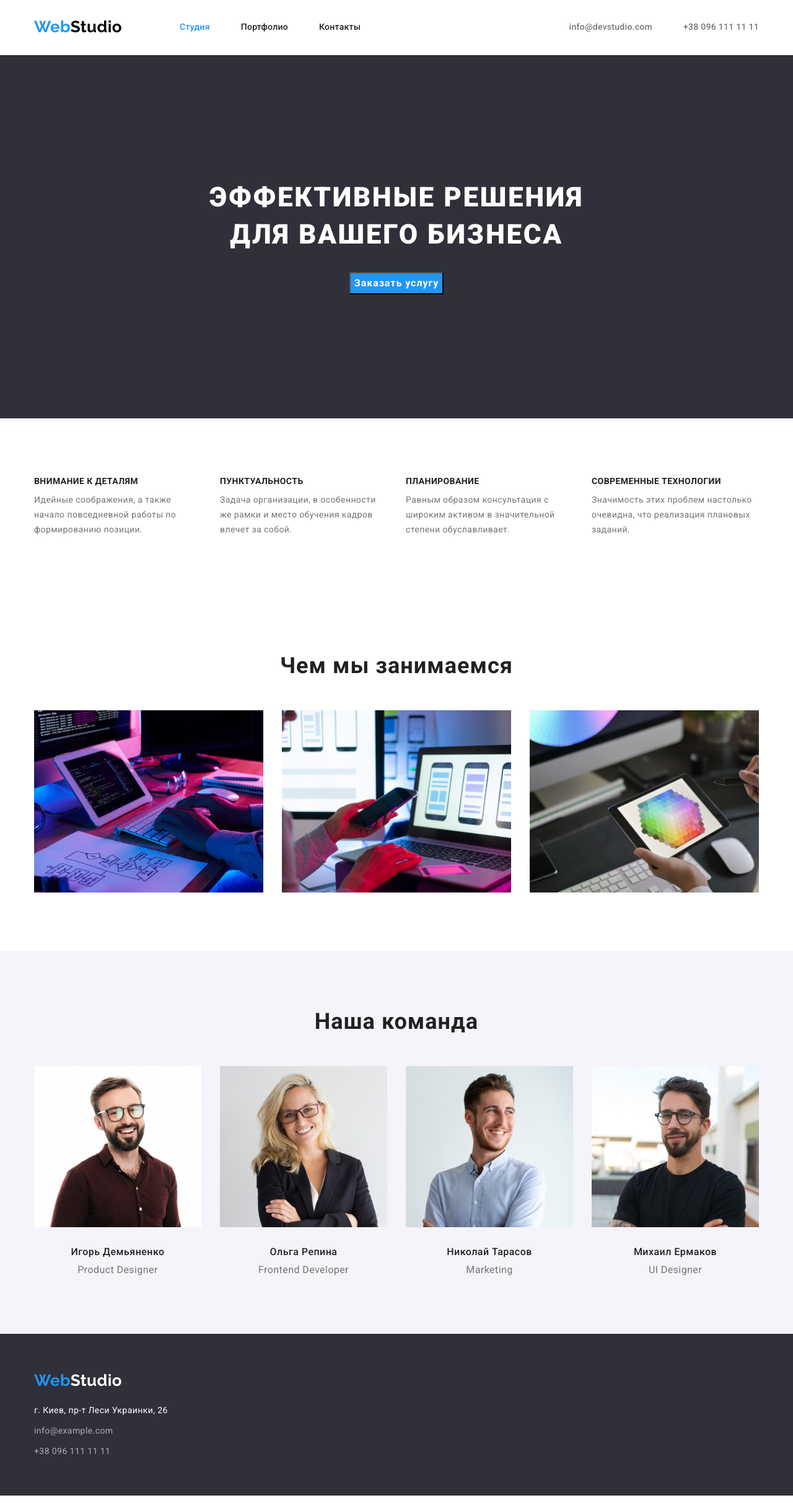
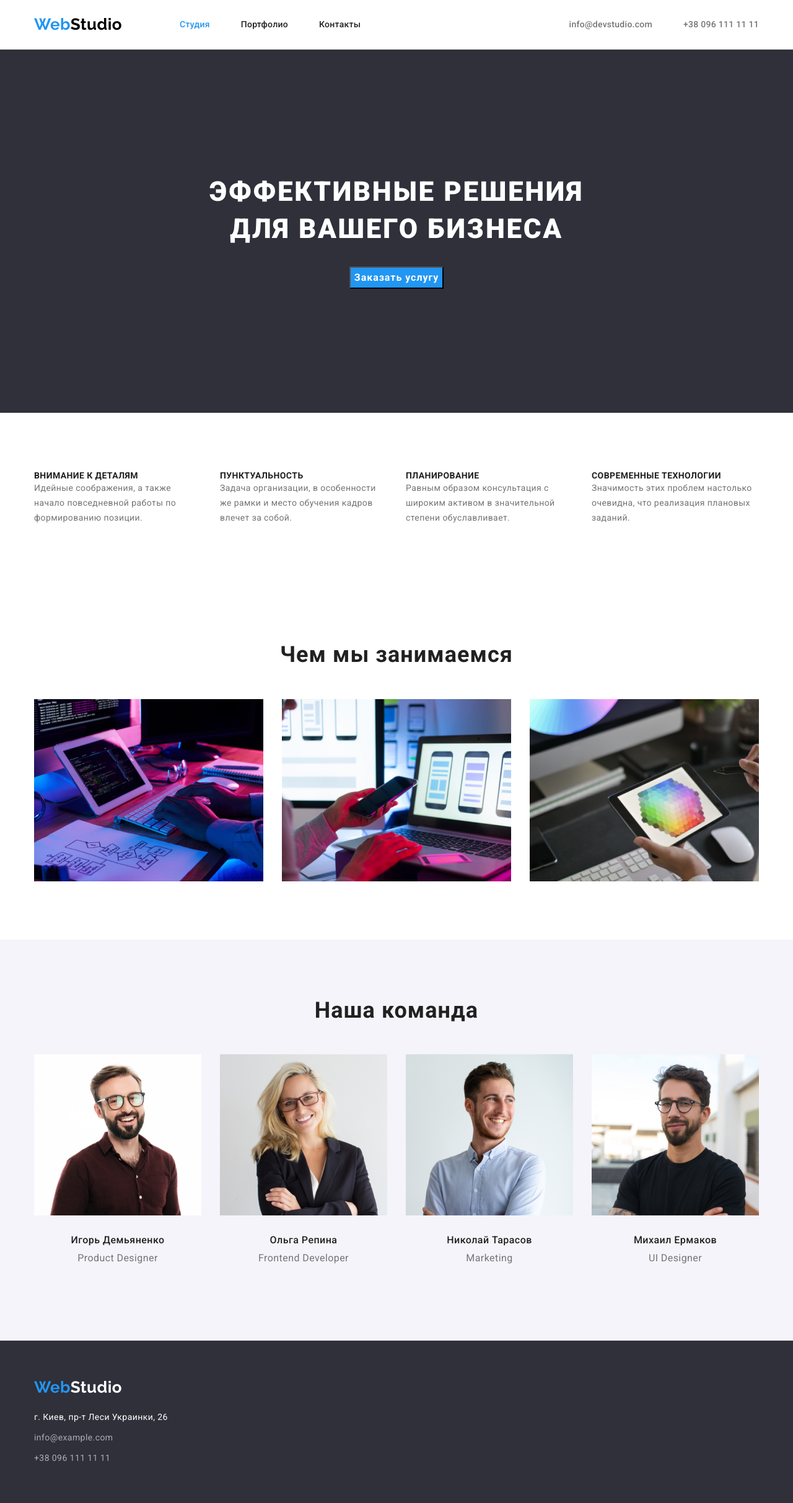
Before and after one commit to VitaliiVeshtobei/goit-markup-hw-03, a plain HTML site: page index.html in a window 1280 px wide. Shown: the whole page at 62% size. Drawn offline with nearby package versions, Linux system fonts and the light colour scheme.

Commit message:
correct 2

```diff
--- a/css/style.css
+++ b/css/style.css
@@ -7,8 +7,8 @@
 :root {
   --primary-text-color: #757575;
   --secondary-text-color: #212121;
-    --accent-color: #2196F3;
-    --background-color: #2F303A;
+  --accent-color: #2196f3;
+  --background-color: #2f303a;
 }
 
 .container {
@@ -21,7 +21,7 @@
 body {
   background-color: #fff;
   color: var(--primary-text-color);
-    font-family: Roboto,sans-serif;
+  font-family: Roboto, sans-serif;
   letter-spacing: 0.03em;
   font-weight: 400;
   font-size: 14px;
@@ -33,7 +33,7 @@ body {
 
 /* header */
 header {
-    border-bottom: 1px solid #ECECEC;
+  border-bottom: 1px solid #ececec;
 }
 
 /* site-nav */
@@ -43,14 +43,12 @@ header {
 }
 
 .logo {
-    font-family: Raleway,sans-serif;
+  font-family: Raleway, sans-serif;
   font-weight: 700;
   font-size: 26px;
   line-height: 1.2;
   text-decoration: none;
 }
-
-
 
 .colorweb {
   color: var(--accent-color);
@@ -69,7 +67,6 @@ header {
   line-height: 1.1;
   letter-spacing: 0.02em;
   text-decoration: none;
-
 }
 .site-nav a.current {
   color: var(--accent-color);
@@ -80,7 +77,6 @@ header {
 .contact-footer a:hover,
 .contact-footer a:focus {
   color: var(--accent-color);
-
 }
 
 .site-nav {
@@ -90,7 +86,7 @@ header {
   margin-bottom: 0;
   padding-left: 0;
 }
-.site-nav .item {
+.link-nav {
   display: block;
   padding-top: 32px;
   padding-bottom: 32px;
@@ -115,7 +111,7 @@ header {
   text-decoration: none;
   font-weight: 500;
   font-size: 14px;
-    line-height: 1,14;
+  line-height: 1, 14;
   letter-spacing: 0.02em;
 }
 .contact a:hover,
@@ -142,8 +138,6 @@ header {
   max-width: 696px;
   margin-left: auto;
   margin-right: auto;
-
-
 }
 
 /* section */
@@ -157,21 +151,19 @@ header {
   text-transform: uppercase;
   margin-top: 0;
   margin-bottom: 0;
-    padding-bottom: 10px;
 }
 
 .section-text {
   margin-top: 0;
   margin-bottom: 0;
-
 }
 
-.section-team {
+.list-team {
   display: flex;
   margin-top: 0;
-    padding-top: 50px;
+  margin-top: 50px;
   margin-bottom: 0px;
-    padding-bottom: 94px;
+
   padding-left: 0px;
 }
 .section-team .item:not(:last-child) {
@@ -179,16 +171,17 @@ header {
 }
 
 .section-team h3 {
-    text-transform:capitalize
+  text-transform: capitalize;
 }
 
 .section-team .item img {
   display: block;
 }
-
-.list-advantages {
+.section-advantages {
   padding-top: 94px;
   padding-bottom: 94px;
+}
+.list-advantages {
   margin-top: 0;
   margin-bottom: 0;
   display: flex;
@@ -200,13 +193,16 @@ header {
 .list-advantages .item {
   max-width: 270px;
 }
+.section-box {
+  padding-top: 94px;
+  padding-bottom: 94px;
+}
 .title-box {
   font-weight: 700;
   font-size: 36px;
   line-height: 1.16;
   text-align: center;
   text-transform: none;
-    padding-top: 94px;
   padding-bottom: 0;
 }
 .box-img {
@@ -228,7 +224,7 @@ header {
   font-size: 16px;
   line-height: 1.19;
   text-align: center;
-    padding-top: 30px;
+
   padding-bottom: 0;
 }
 .comand-text {
@@ -236,27 +232,32 @@ header {
   font-size: 16px;
   line-height: 1.19;
   text-align: center;
-    padding-top: 10px;
+
+  margin-top: 10px;
   margin-bottom: 0px;
-    margin-top: 0;
 }
 
 .title-comand {
-
   font-weight: 700;
   font-size: 36px;
   line-height: 1.16;
   text-align: center;
   text-transform: none;
-    margin-top: 94px;
-    padding-top: 94px;
+
   margin-bottom: 0;
   padding-bottom: 0;
 }
+.section-team {
+  padding-top: 94px;
+  padding-bottom: 94px;
+}
 .team-bg {
-    background-color: #F5F4FA;
+  background-color: #f5f4fa;
 }
-
+.team-name {
+  padding-top: 30px;
+  padding-bottom: 30px;
+}
 /* footer */
 .footer {
   background-color: var(--background-color);
@@ -283,15 +284,12 @@ header {
 .footer-address p {
   margin-top: 0;
   margin-bottom: 0;
-    color: #FFFFFF;
+  color: #ffffff;
 }
 .footer-pd {
   padding-top: 60px;
   padding-bottom: 60px;
 }
-
-
-
 
 /* button */
 .button {
@@ -302,19 +300,17 @@ header {
   line-height: 1.88;
   letter-spacing: 0.06em;
   cursor: pointer;
-
 }
 .button-filter {
   color: #fff;
   background-color: var(--accent-color);
-
 }
 .button:hover,
 .button:focus {
-        background-color: #188CE8;
+  background-color: #188ce8;
 }
 .button-bgc {
-        background-color: #F5F4FA;
+  background-color: #f5f4fa;
 }
 
 /* Portfolio */
@@ -333,7 +329,6 @@ header {
 }
 .filter .item:not(:last-child) {
   margin-right: 8px;
-
 }
 
 .filter-title {
@@ -358,7 +353,7 @@ header {
 .filter button:hover {
   background-color: var(--accent-color);
   cursor: pointer;
-    color:#fff
+  color: #fff;
 }
 
 .projects {
@@ -377,15 +372,15 @@ header {
 .projects .item:nth-child(3n) {
   margin-right: 0;
 }
-.projects .item:nth-last-child(-n+3) {
+.projects .item:nth-last-child(-n + 3) {
   margin-bottom: 0;
 }
 .projects-card {
-    border-left: 1px solid #EEEEEE;
-    border-bottom: 1px solid #EEEEEE;
-    border-right: 1px solid #EEEEEE;
+  border-left: 1px solid #eeeeee;
+  border-bottom: 1px solid #eeeeee;
+  border-right: 1px solid #eeeeee;
 }
-.projects a{
+.projects a {
   text-decoration: none;
 }
 .img {
--- a/index.html
+++ b/index.html
@@ -1,94 +1,142 @@
 <!DOCTYPE html>
 <html lang="ru">
   <head>
-                <meta charset="UTF-8">
-                <meta http-equiv="X-UA-Compatible" content="IE=edge">
-                <meta name="viewport" content="width=device-width, initial-scale=1.0">
+    <meta charset="UTF-8" />
+    <meta http-equiv="X-UA-Compatible" content="IE=edge" />
+    <meta name="viewport" content="width=device-width, initial-scale=1.0" />
     <title>WebStudio</title>
-                <link href="https://fonts.googleapis.com/css2?family=Raleway:wght@700&family=Roboto:wght@400;500;700;900&display=swap" rel="stylesheet">
-                <link rel="stylesheet" href="https://cdnjs.cloudflare.com/ajax/libs/modern-normalize/1.1.0/modern-normalize.min.css" integrity="sha512-wpPYUAdjBVSE4KJnH1VR1HeZfpl1ub8YT/NKx4PuQ5NmX2tKuGu6U/JRp5y+Y8XG2tV+wKQpNHVUX03MfMFn9Q==" crossorigin="anonymous" referrerpolicy="no-referrer" />
-                <link rel="stylesheet" href="./css/style.css">
+    <link
+      href="https://fonts.googleapis.com/css2?family=Raleway:wght@700&family=Roboto:wght@400;500;700;900&display=swap"
+      rel="stylesheet"
+    />
+    <link
+      rel="stylesheet"
+      href="https://cdnjs.cloudflare.com/ajax/libs/modern-normalize/1.1.0/modern-normalize.min.css"
+      integrity="sha512-wpPYUAdjBVSE4KJnH1VR1HeZfpl1ub8YT/NKx4PuQ5NmX2tKuGu6U/JRp5y+Y8XG2tV+wKQpNHVUX03MfMFn9Q=="
+      crossorigin="anonymous"
+      referrerpolicy="no-referrer"
+    />
+    <link rel="stylesheet" href="./css/style.css" />
   </head>
   <body>
     <header>
       <div class="container main-nav">
         <nav class="main-nav">
-                    <a href="" class="logo"><span class="colorweb">Web</span><span class="colorstudio">Studio</span></a>
+          <a href="" class="logo"
+            ><span class="colorweb">Web</span
+            ><span class="colorstudio">Studio</span></a
+          >
           <ul class="site-nav list">
-                        <li class="item"><a href="./index.html" class="current">Студия</a></li>
-                        <li class="item"><a href="./portfolio.html">Портфолио</a></li>
-                        <li class="item"><a href="">Контакты</a></li>
+            <li class="item">
+              <a href="./index.html" class="current link-nav">Студия</a>
+            </li>
+            <li class="item">
+              <a href="./portfolio.html" class="link-nav">Портфолио</a>
+            </li>
+            <li class="item"><a href="" class="link-nav">Контакты</a></li>
           </ul>
         </nav>
         <ul class="contact list">
-                    <li class="item"><a href="mailto:info@devstudio.com">info@devstudio.com</a></li>
-                    <li class="item"><a href="tel:+380961111111">+38 096 111 11 11</a></li>
+          <li class="item">
+            <a href="mailto:info@devstudio.com">info@devstudio.com</a>
+          </li>
+          <li class="item">
+            <a href="tel:+380961111111">+38 096 111 11 11</a>
+          </li>
         </ul>
       </div>
     </header>
     <main>
-            <section  class="baner">
+      <section class="baner">
+        <div class="container">
           <h1 class="baner-title">Эффективные решения для вашего бизнеса</h1>
           <button type="button" class="button">Заказать услугу</button>
+        </div>
       </section>
       <!--Преимущества-->
-            <section class="section">
+      <section class="section-advantages">
         <div class="container">
           <ul class="list list-advantages">
             <li class="item">
               <h3 class="section-title">Внимание к деталям</h3>
-                        <p class="section-text">Идейные соображения, а также начало повседневной работы по формированию позиции.</p>
+              <p class="section-text">
+                Идейные соображения, а также начало повседневной работы по
+                формированию позиции.
+              </p>
             </li>
             <li class="item">
               <h3 class="section-title">Пунктуальность</h3>
-                        <p class="section-text">Задача организации, в особенности же рамки и место обучения кадров влечет за собой.</p>
+              <p class="section-text">
+                Задача организации, в особенности же рамки и место обучения
+                кадров влечет за собой.
+              </p>
             </li>
             <li class="item">
               <h3 class="section-title">Планирование</h3>
-                        <p class="section-text">Равным образом консультация с широким активом в значительной степени обуславливает.</p>
+              <p class="section-text">
+                Равным образом консультация с широким активом в значительной
+                степени обуславливает.
+              </p>
             </li>
             <li class="item">
               <h3 class="section-title">Современные технологии</h3>
-                        <p class="section-text">Значимость этих проблем настолько очевидна, что реализация плановых заданий.</p>
+              <p class="section-text">
+                Значимость этих проблем настолько очевидна, что реализация
+                плановых заданий.
+              </p>
             </li>
           </ul>
         </div>
       </section>
       <!--Бокс-->
-            <section class="section">
+      <section class="section-box">
         <div class="container">
           <h2 class="section-title title-box">Чем мы занимаемся</h2>
           <ul class="list box-img">
-                        <li class="item"><img src="./images/box1j.jpg" alt="box1" width="370"></li>
-                        <li class="item"><img src="./images/box2j.jpg" alt="box2" width="370"></li>
-                        <li class="item"><img src="./images/box3j.jpg" alt="box3" width="370"></li>
+            <li class="item">
+              <img src="./images/box1j.jpg" alt="box1" width="370" />
+            </li>
+            <li class="item">
+              <img src="./images/box2j.jpg" alt="box2" width="370" />
+            </li>
+            <li class="item">
+              <img src="./images/box3j.jpg" alt="box3" width="370" />
+            </li>
           </ul>
         </div>
       </section>
       <!--Команда-->
-            <section class="section team-bg">
+      <section class="section-team team-bg">
         <div class="container">
           <h2 class="section-title title-comand">Наша команда</h2>
-                    <ul class="list section-team">
+          <ul class="list list-team">
             <li class="item">
-                            <img src="./images/img.jpg" alt="img" width="270">
+              <img src="./images/img.jpg" alt="img" width="270" />
+              <div class="team-name">
                 <h3 class="section-title title-card">Игорь Демьяненко</h3>
                 <p class="comand-text">Product Designer</p>
+              </div>
             </li>
             <li class="item">
-                            <img src="./images/img1.jpg" alt="img1" width="270">
+              <img src="./images/img1.jpg" alt="img1" width="270" />
+              <div class="team-name">
                 <h3 class="section-title title-card">Ольга Репина</h3>
                 <p class="comand-text">Frontend Developer</p>
+              </div>
             </li>
             <li class="item">
-                            <img src="./images/img2.jpg" alt="img2" width="270">
+              <img src="./images/img2.jpg" alt="img2" width="270" />
+              <div class="team-name">
                 <h3 class="section-title title-card">Николай Тарасов</h3>
                 <p class="comand-text">Marketing</p>
+              </div>
             </li>
             <li class="item">
-                            <img src="./images/img3.jpg" alt="img3" width="270">
+              <img src="./images/img3.jpg" alt="img3" width="270" />
+              <div class="team-name">
                 <h3 class="section-title title-card">Михаил Ермаков</h3>
                 <p class="comand-text">UI Designer</p>
+              </div>
             </li>
           </ul>
         </div>
@@ -96,7 +144,10 @@
     </main>
     <footer class="footer">
       <div class="container footer-pd">
-                <a href="" class="logo"><span class="colorweb">Web</span><span class="colorstudio-second">Studio</span></a>
+        <a href="" class="logo"
+          ><span class="colorweb">Web</span
+          ><span class="colorstudio-second">Studio</span></a
+        >
         <address class="footer-address">
           <p>г. Киев, пр-т Леси Украинки, 26</p>
           <ul class="contact-footer list">
```
Lines whose indentation alone changed are shown as unchanged.
